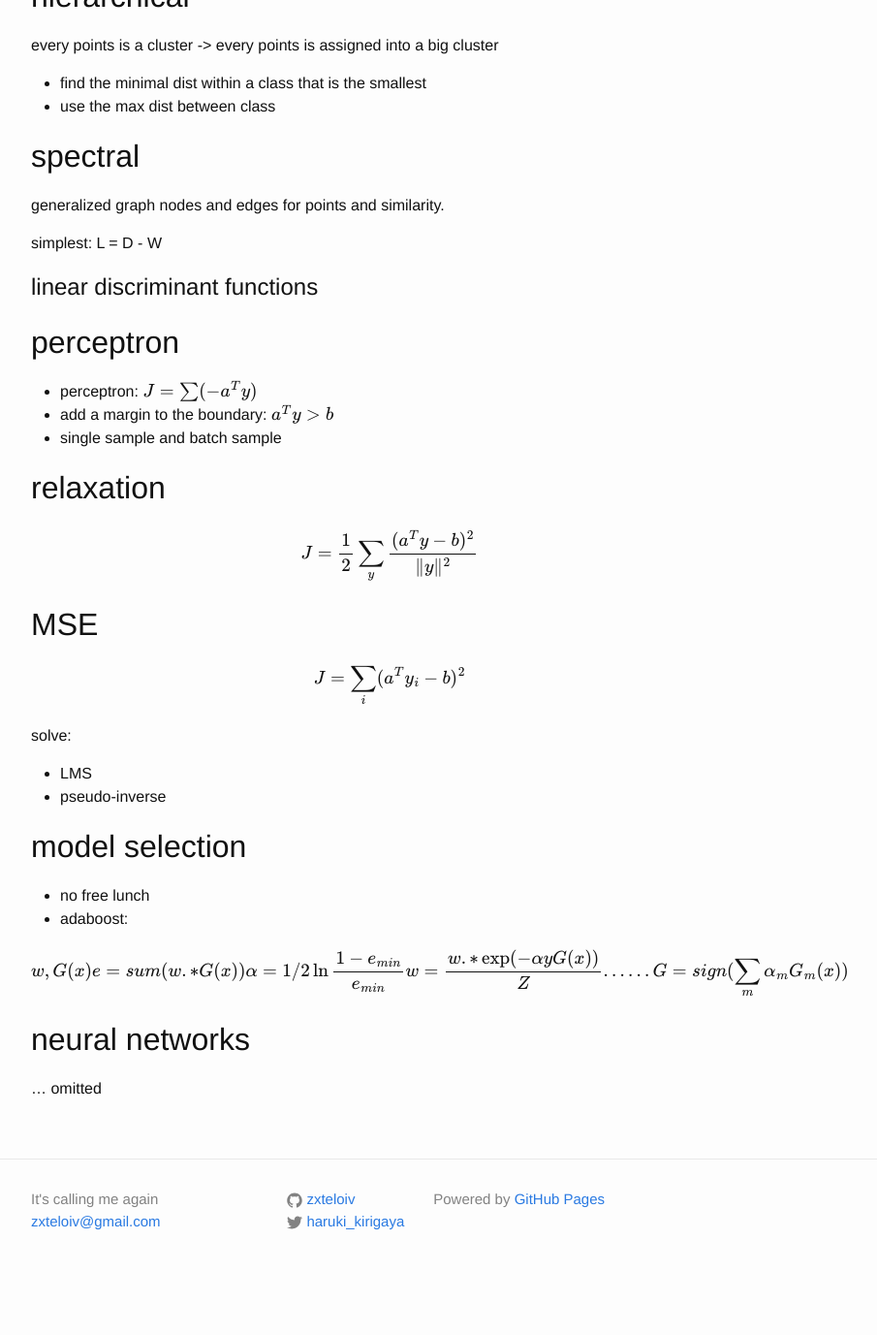
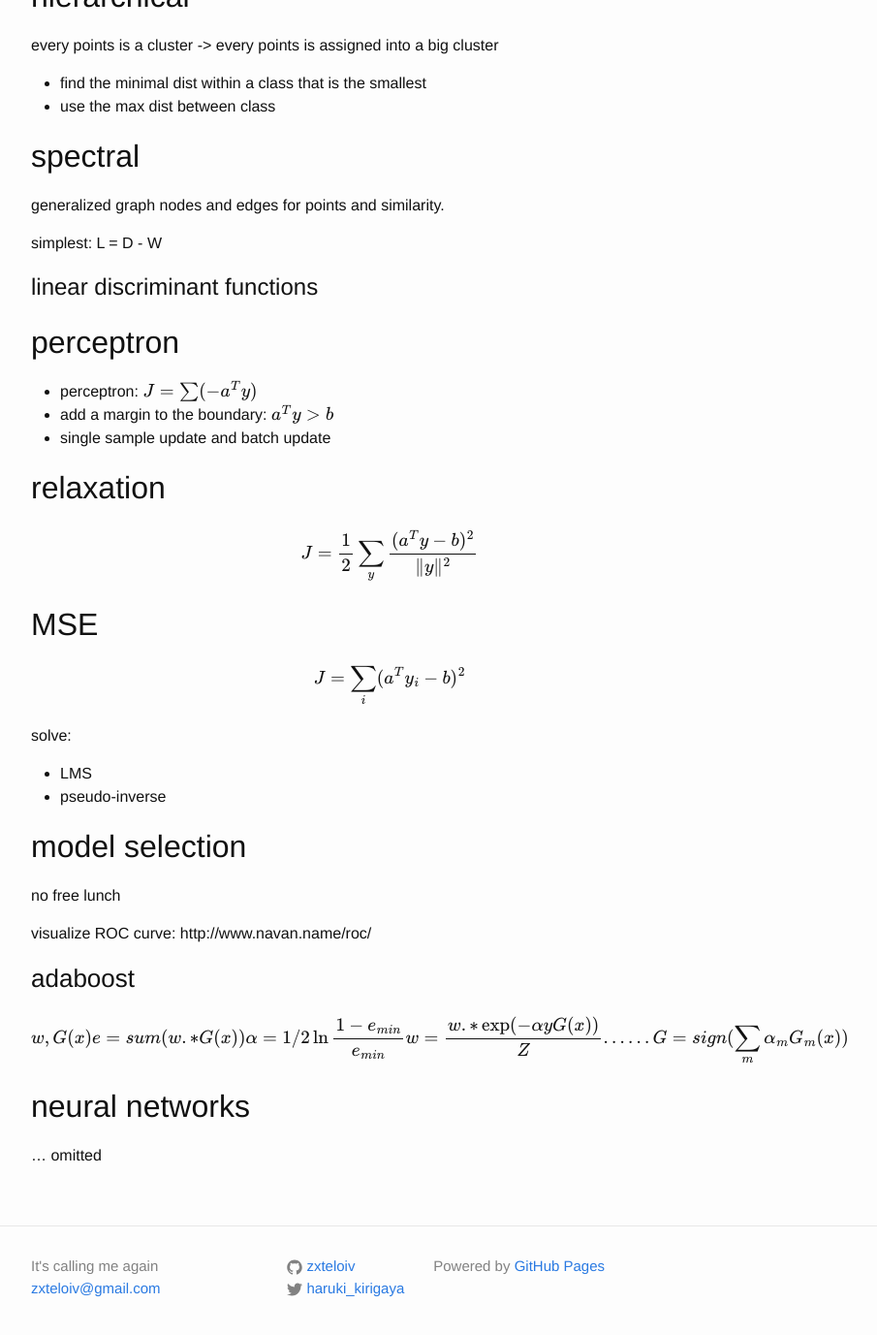
Before and after one commit to zxteloiv/zxteloiv.github.io, a Jekyll site: the page built from wiki/pattern_recognition/Final_Notes/index.md, in a window 1280 px wide and 1400 px high, scrolled down 3818 px. Shown: the top 1377 px of the window at 97% size, without its empty margins (238-1143 px from the left). Built offline with Jekyll 4.4.1, drawn with Linux system fonts in a browser that asks for light colours; formulas are drawn with MathJax 3; before the commit the page ends 5149 px from its top, so only the background shows below that.

Commit message:
add link to visualize ROC curve

```diff
--- a/wiki/pattern_recognition/Final_Notes/index.md
+++ b/wiki/pattern_recognition/Final_Notes/index.md
@@ -220,7 +220,7 @@ simplest: L = D - W
 
 - perceptron: $$J = \sum(-a^Ty)$$
 - add a margin to the boundary: $$a^Ty > b$$
-- single sample and batch sample
+- single sample update and batch update
 
 ## relaxation
 
@@ -241,8 +241,12 @@ solve:
 
 ## model selection
 
-- no free lunch
-- adaboost:
+no free lunch
+
+visualize ROC curve: http://www.navan.name/roc/
+
+
+### adaboost
 
 $$
 w, G(x) \\
```
